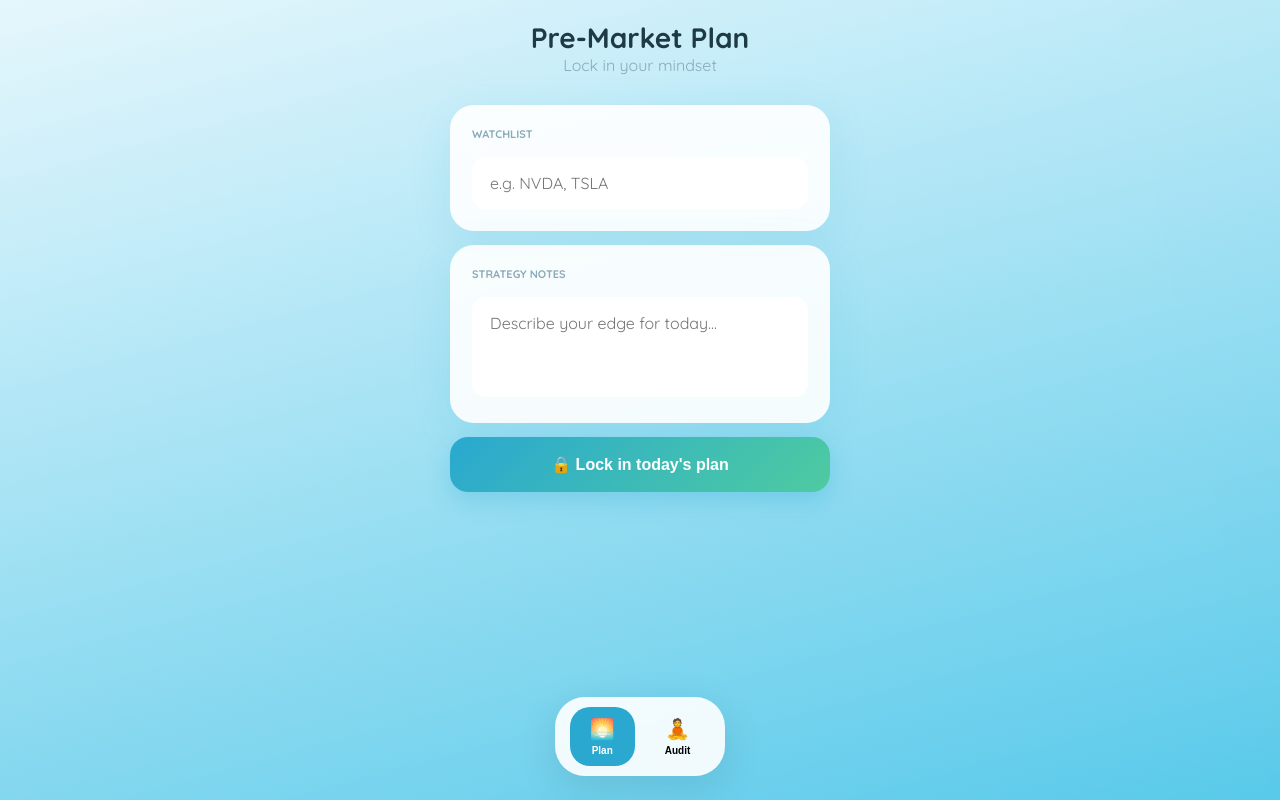
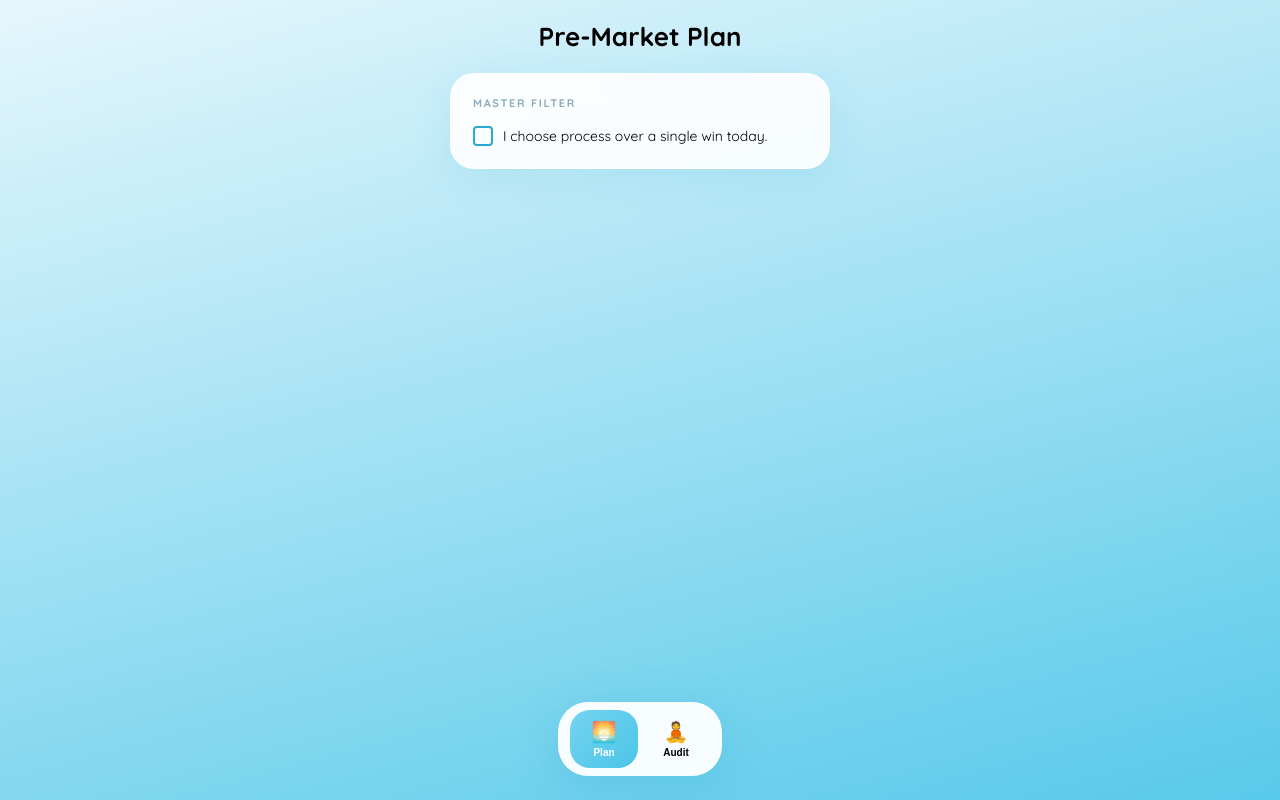
Before and after one commit to sweefflenat/react-discipline-Cl, a React (Vite) app in the folder trading-app/: page / in a window 1280 px wide. Built offline with nearby package versions, Linux system fonts and the light colour scheme.

Commit message:
Update App.jsx

```diff
--- a/trading-app/src/App.jsx
+++ b/trading-app/src/App.jsx
@@ -1,12 +1,16 @@
 import React, { useState, useEffect } from 'react';
 
 // ═══════════════════════════════════════════════════════════════════════════════
-// THE DISCIPLINED TRADER — ULTIMATE IPHONE SCROLL PATCH
+// THE DISCIPLINED TRADER — FULL VERSION (IPHONE SCROLL FIXED)
 // ═══════════════════════════════════════════════════════════════════════════════
 
 const SHEET_ID = "1alZvoybv7WSTF9LEMTKnJ1g3TFvjMAiYkLFpRf5V-zY";
-const STORAGE_KEYS = { PRE_MARKET: 'disciplined_trader_premarket', POST_MARKET: 'disciplined_trader_postmarket' };
+const STORAGE_KEYS = {
+  PRE_MARKET: 'disciplined_trader_premarket',
+  POST_MARKET: 'disciplined_trader_postmarket'
+};
 
+// Utility: Storage
 const loadData = (key) => { try { const data = localStorage.getItem(key); return data ? JSON.parse(data) : []; } catch { return []; } };
 const saveData = (key, data) => { localStorage.setItem(key, JSON.stringify(data)); };
 
@@ -18,41 +22,29 @@ const styles = `
   :root {
     --ocean-1: #E3F6FC; --ocean-2: #C5EDF8; --ocean-3: #9EE2F5; --ocean-4: #75D4EF;
     --ocean-5: #4AC5E8; --ocean-deep: #2AA8D0; --white: #FFFFFF; --white-90: rgba(255, 255, 255, 0.9);
-    --white-80: rgba(255, 255, 255, 0.8); --white-60: rgba(255, 255, 255, 0.6);
-    --text-dark: #1E3A45; --text-mid: #4A7080; --text-light: #8AABB8; --text-muted: #B5CED8;
-    --green: #4ECBA0; --green-soft: rgba(78, 203, 160, 0.15); --yellow: #F5B74E;
-    --yellow-soft: rgba(245, 183, 78, 0.15); --red: #EF7B6C; --red-soft: rgba(239, 123, 108, 0.15);
+    --white-80: rgba(255, 255, 255, 0.8); --text-dark: #1E3A45; --text-mid: #4A7080;
+    --text-light: #8AABB8; --text-muted: #B5CED8; --green: #4ECBA0; --green-soft: rgba(78, 203, 160, 0.15);
+    --yellow: #F5B74E; --yellow-soft: rgba(245, 183, 78, 0.15); --red: #EF7B6C; --red-soft: rgba(239, 123, 108, 0.15);
     --shadow-soft: 0 8px 40px rgba(42, 168, 208, 0.12);
   }
 
-  /* 1. RESET HTML/BODY TO NATURAL SCROLLING */
-  html {
-    height: -webkit-fill-available;
-  }
-
+  /* --- IPHONE SCROLL FIX --- */
+  html { height: -webkit-fill-available; }
   body {
     font-family: 'Quicksand', 'Noto Sans TC', sans-serif;
     background: var(--ocean-1);
-    background-attachment: fixed;
     min-height: 100vh;
     overflow-x: hidden;
-    overflow-y: scroll !important; /* Forces native scroll */
+    overflow-y: scroll !important; /* Force native scroll */
     -webkit-overflow-scrolling: touch;
     position: relative;
   }
+  #root { overflow: visible !important; height: auto !important; }
 
-  /* 2. ENSURE ROOT DOES NOT TRAP SCROLL */
-  #root {
-    overflow: visible !important;
-    height: auto !important;
-  }
-
-  /* 3. BACKGROUNDS MUST NOT INTERCEPT TOUCH */
+  /* Background Fix: pointer-events: none allows thumb touches to pass through */
   .water-bg, .light-rays {
-    position: fixed;
-    top: 0; left: 0; right: 0; bottom: 0;
-    z-index: -1;
-    pointer-events: none !important; /* THIS IS THE KEY FIX */
+    position: fixed; top: 0; left: 0; right: 0; bottom: 0;
+    z-index: -1; pointer-events: none !important;
     background: linear-gradient(165deg, var(--ocean-1) 0%, var(--ocean-5) 100%);
   }
 
@@ -63,97 +55,106 @@ const styles = `
   .water-bg::before { width: 200%; height: 200%; top: -50%; left: -50%; }
   @keyframes ripple { 0% { transform: rotate(0deg); } 100% { transform: rotate(360deg); } }
 
-  /* 4. APP CONTAINER NEEDS ROOM TO BREATHE */
-  .app {
-    position: relative;
-    z-index: 1;
-    width: 100%;
-    min-height: 100vh;
-    display: flex;
-    flex-direction: column;
-    padding-bottom: 180px; /* Massive padding so nothing gets stuck at the bottom */
-  }
+  .app { position: relative; z-index: 1; width: 100%; min-height: 100vh; padding-bottom: 180px; }
+  .page { flex: 1; max-width: 420px; margin: 0 auto; padding: 20px; width: 100%; animation: fadeInUp 0.4s ease-out; }
+  @keyframes fadeInUp { from { opacity: 0; transform: translateY(16px); } to { opacity: 1; transform: translateY(0); } }
 
-  .page { flex: 1; max-width: 420px; margin: 0 auto; padding: 20px; width: 100%; }
-
-  /* CARDS AND FORMS */
-  .card { background: var(--white-90); border-radius: 24px; padding: 22px; margin-bottom: 14px; box-shadow: var(--shadow-soft); }
-  .card-title { font-size: 11px; font-weight: 700; text-transform: uppercase; color: var(--text-light); margin-bottom: 16px; }
+  /* UI Components */
+  .card { background: var(--white-90); backdrop-filter: blur(20px); border-radius: 24px; padding: 22px; margin-bottom: 14px; box-shadow: var(--shadow-soft); border: 1px solid var(--white-80); }
+  .card-title { font-size: 11px; font-weight: 700; text-transform: uppercase; color: var(--text-light); margin-bottom: 16px; letter-spacing: 0.15em; }
   .form-group { margin-bottom: 18px; }
   .form-label { display: block; font-size: 11px; font-weight: 700; text-transform: uppercase; color: var(--text-light); margin-bottom: 10px; }
+
+  /* Input Fix: 16px font prevents iOS auto-zoom scroll trap */
   .form-input, .form-select, .form-textarea {
-    width: 100%; padding: 14px 16px; font-size: 16px; /* 16px prevents iPhone auto-zoom */
-    font-family: inherit; color: var(--text-dark); background: var(--white);
-    border: 2px solid transparent; border-radius: 14px; outline: none;
+    width: 100%; padding: 14px 16px; font-size: 16px;
+    font-family: inherit; font-weight: 500; color: var(--text-dark); background: var(--white);
+    border: 2px solid transparent; border-radius: 14px; outline: none; box-shadow: 0 2px 12px rgba(42, 168, 208, 0.06);
   }
-  .form-textarea { min-height: 100px; resize: none; }
-  .btn-primary {
-    width: 100%; padding: 18px; font-size: 16px; font-weight: 700; color: white;
-    background: linear-gradient(135deg, var(--ocean-deep), var(--green));
-    border: none; border-radius: 18px; cursor: pointer; box-shadow: 0 8px 24px rgba(42, 168, 208, 0.3);
+  .form-textarea { resize: none; min-height: 90px; }
+
+  /* Navigation */
+  .bottom-nav { position: fixed; bottom: 24px; left: 0; right: 0; z-index: 1000; display: flex; justify-content: center; pointer-events: none; }
+  .bottom-nav-inner {
+    background: rgba(255, 255, 255, 0.95); backdrop-filter: blur(24px); border-radius: 30px;
+    padding: 8px 12px; display: flex; gap: 4px; pointer-events: auto; box-shadow: 0 10px 40px rgba(42, 168, 208, 0.25);
   }
+  .nav-item { display: flex; flex-direction: column; align-items: center; padding: 10px 20px; border-radius: 20px; border: none; background: transparent; cursor: pointer; min-width: 68px; }
+  .nav-item.active { background: linear-gradient(135deg, var(--ocean-4), var(--ocean-5)); color: white; }
+  .nav-label { font-size: 10px; font-weight: 600; margin-top: 3px; }
 
-  /* BOTTOM NAV - FLOATING DOCK STYLE */
-  .bottom-nav { position: fixed; bottom: 24px; left: 0; right: 0; z-index: 100; display: flex; justify-content: center; pointer-events: none; }
-  .bottom-nav-inner {
-    background: rgba(255, 255, 255, 0.9); backdrop-filter: blur(20px); -webkit-backdrop-filter: blur(20px);
-    border-radius: 30px; padding: 10px 15px; display: flex; gap: 10px; pointer-events: auto;
-    box-shadow: 0 10px 40px rgba(0,0,0,0.1);
-  }
-  .nav-item { padding: 10px 20px; border-radius: 20px; border: none; background: transparent; display: flex; flex-direction: column; align-items: center; }
-  .nav-item.active { background: var(--ocean-deep); color: white; }
-  .nav-label { font-size: 10px; font-weight: 600; margin-top: 4px; }
+  /* Readiness & Streaks */
+  .readiness-bar { height: 8px; background: rgba(42, 168, 208, 0.12); border-radius: 4px; margin: 14px 0 8px; overflow: hidden; }
+  .readiness-fill { height: 100%; border-radius: 4px; transition: width 0.6s cubic-bezier(0.4, 0, 0.2, 1); }
+  .readiness-value { font-size: 44px; font-weight: 700; text-align: center; }
+  .btn-primary { width: 100%; padding: 16px; font-size: 16px; font-weight: 700; color: white; background: linear-gradient(135deg, var(--ocean-deep), var(--green)); border: none; border-radius: 18px; cursor: pointer; box-shadow: 0 6px 24px rgba(74, 197, 232, 0.35); }
 `;
 
-// ═══════════════════════════════════════════════════════════════════════════════
-// PAGES (Minimal logic to ensure stability)
-// ═══════════════════════════════════════════════════════════════════════════════
+// --- LOGIC COMPONENTS ---
 
 const PreMarketPage = () => {
-  const [tickers, setTickers] = useState('');
-  const [notes, setNotes] = useState('');
+  const [filter, setFilter] = useState(false);
+  const [trend, setTrend] = useState('Uptrend');
+  const [cog, setCog] = useState('Clear');
+  const score = (trend === 'Uptrend' ? 70 : trend === 'Sideways' ? 50 : 30) + (cog === 'Clear' ? 30 : 0);
 
   return (
     <div className="page">
-      <div style={{ textAlign: 'center', marginBottom: 30 }}>
-        <h1 style={{ fontSize: '28px', color: 'var(--text-dark)' }}>Pre-Market Plan</h1>
-        <p style={{ color: 'var(--text-light)' }}>Lock in your mindset</p>
+      <header style={{textAlign:'center', marginBottom: 20}}>
+        <h1 style={{fontSize: 26}}>Pre-Market Plan</h1>
+      </header>
+      <div className="card">
+        <div className="card-title">Master Filter</div>
+        <div style={{display:'flex', gap: 10, alignItems: 'center'}} onClick={() => setFilter(!filter)}>
+           <div style={{width: 20, height: 20, border:'2px solid var(--ocean-deep)', borderRadius: 4, background: filter ? 'var(--ocean-deep)' : 'transparent'}} />
+           <span style={{fontSize: 14}}>I choose process over a single win today.</span>
+        </div>
       </div>
-
-      <div className="card">
-        <div className="card-title">Watchlist</div>
-        <input className="form-input" placeholder="e.g. NVDA, TSLA" value={tickers} onChange={e => setTickers(e.target.value)} />
-      </div>
-
-      <div className="card">
-        <div className="card-title">Strategy Notes</div>
-        <textarea className="form-textarea" placeholder="Describe your edge for today..." value={notes} onChange={e => setNotes(e.target.value)} />
-      </div>
-
-      <button className="btn-primary" onClick={() => alert('Plan Saved to Local Storage!')}>
-        🔒 Lock in today's plan
-      </button>
+      {filter && (
+        <>
+          <div className="card">
+            <div className="card-title">Market & Mind</div>
+            <div className="form-group">
+              <label className="form-label">Trend</label>
+              <select className="form-select" value={trend} onChange={e => setTrend(e.target.value)}>
+                <option>Uptrend</option><option>Sideways</option><option>Downtrend</option>
+              </select>
+            </div>
+            <div className="form-group">
+              <label className="form-label">Cognitive Load</label>
+              <select className="form-select" value={cog} onChange={e => setCog(e.target.value)}>
+                <option>Clear</option><option>Neutral</option><option>Overwhelmed</option>
+              </select>
+            </div>
+            <div className="readiness-bar"><div className="readiness-fill" style={{width: `${score}%`, background: score > 60 ? 'var(--green)' : 'var(--yellow)'}} /></div>
+            <div className="readiness-value" style={{color: score > 60 ? 'var(--green)' : 'var(--yellow)'}}>{score}%</div>
+          </div>
+          <div className="card">
+            <div className="card-title">Watchlist</div>
+            <input className="form-input" placeholder="e.g. NVDA, TSLA" />
+          </div>
+          <button className="btn-primary" onClick={() => alert('Plan Saved!')}>🔒 Lock in Plan</button>
+        </>
+      )}
     </div>
   );
 };
 
 export default function App() {
   const [tab, setTab] = useState('plan');
-
   return (
     <>
       <style>{styles}</style>
       <div className="water-bg" />
       <div className="app">
-        {tab === 'plan' ? <PreMarketPage /> : <div className="page"><h1 style={{textAlign:'center'}}>Audit Page coming soon</h1></div>}
-
+        {tab === 'plan' ? <PreMarketPage /> : <div className="page"><h1 style={{textAlign:'center'}}>Audit & Calendar Coming Soon</h1></div>}
         <div className="bottom-nav">
           <div className="bottom-nav-inner">
             <button className={`nav-item ${tab === 'plan' ? 'active' : ''}`} onClick={() => setTab('plan')}>
-              <span style={{fontSize:'20px'}}>🌅</span><span className="nav-label">Plan</span>
+              <span style={{fontSize: 20}}>🌅</span><span className="nav-label">Plan</span>
             </button>
             <button className={`nav-item ${tab === 'audit' ? 'active' : ''}`} onClick={() => setTab('audit')}>
-              <span style={{fontSize:'20px'}}>🧘</span><span className="nav-label">Audit</span>
+              <span style={{fontSize: 20}}>🧘</span><span className="nav-label">Audit</span>
             </button>
           </div>
         </div>
```
